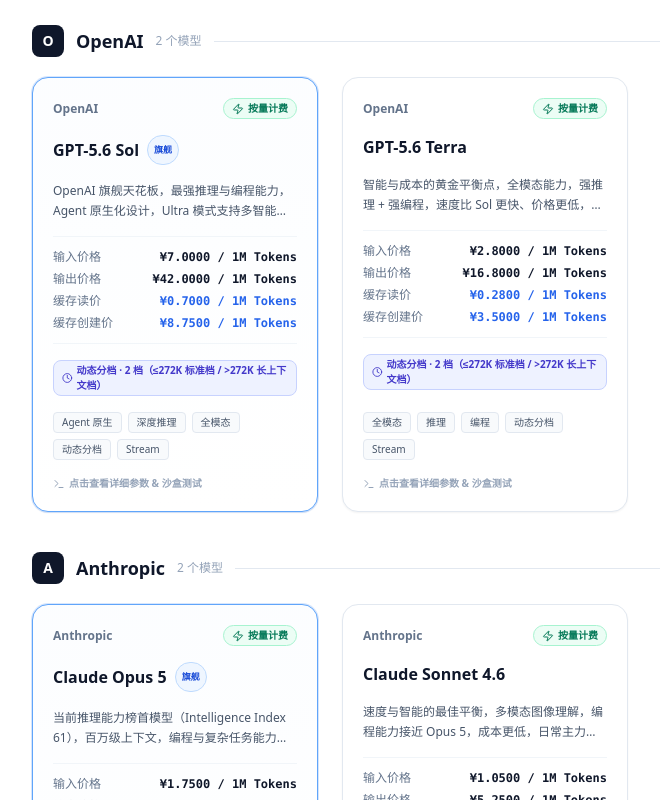
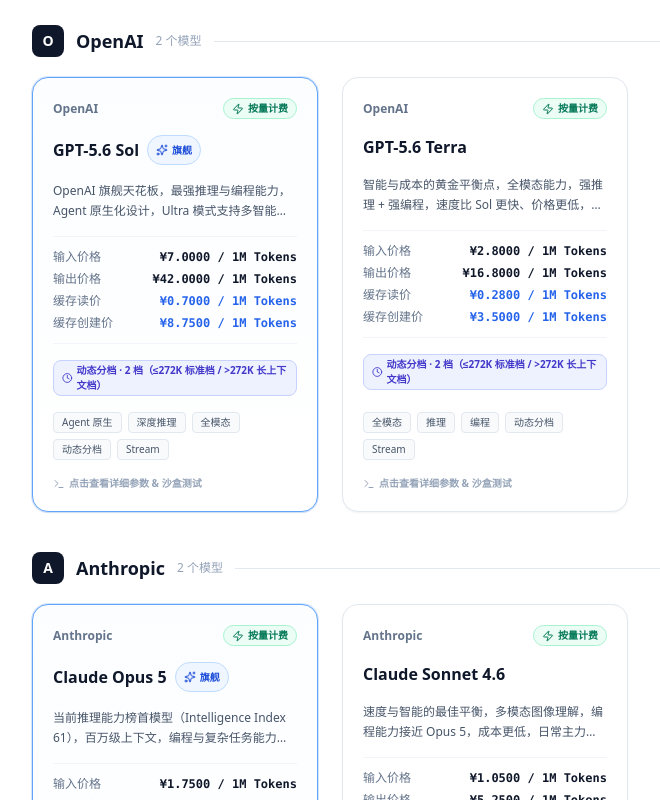
Before and after one commit to aigateway123/main, a Vue app in the folder aigateway/portal/: page /models in a window 1280 px wide. Shown: the part 1000-1800 px from the top of the page, without its empty margins (0-660 px from the left). Built offline with nearby package versions, Linux system fonts and the light colour scheme; no server answers.

Commit message:
feat(portal): style model badge like pay-as-you-go pill with icon

```diff
--- a/aigateway/portal/src/components/ModelsSection.vue
+++ b/aigateway/portal/src/components/ModelsSection.vue
@@ -193,7 +193,8 @@
             <div>
               <h4 class="text-base font-bold text-slate-900 group-hover:text-blue-600 transition-colors flex items-center gap-2">
                 {{ model.name }}
-                <span v-if="model.badge" class="text-[9px] font-bold px-1.5 py-0.5 rounded-full bg-blue-50 text-blue-700 border border-blue-200">
+                <span v-if="model.badge" class="inline-flex items-center gap-1 text-[10px] font-bold px-2 py-0.5 rounded-full bg-blue-50 text-blue-700 border border-blue-200">
+                  <Sparkles class="w-3 h-3" />
                   {{ model.badge }}
                 </span>
               </h4>
```
